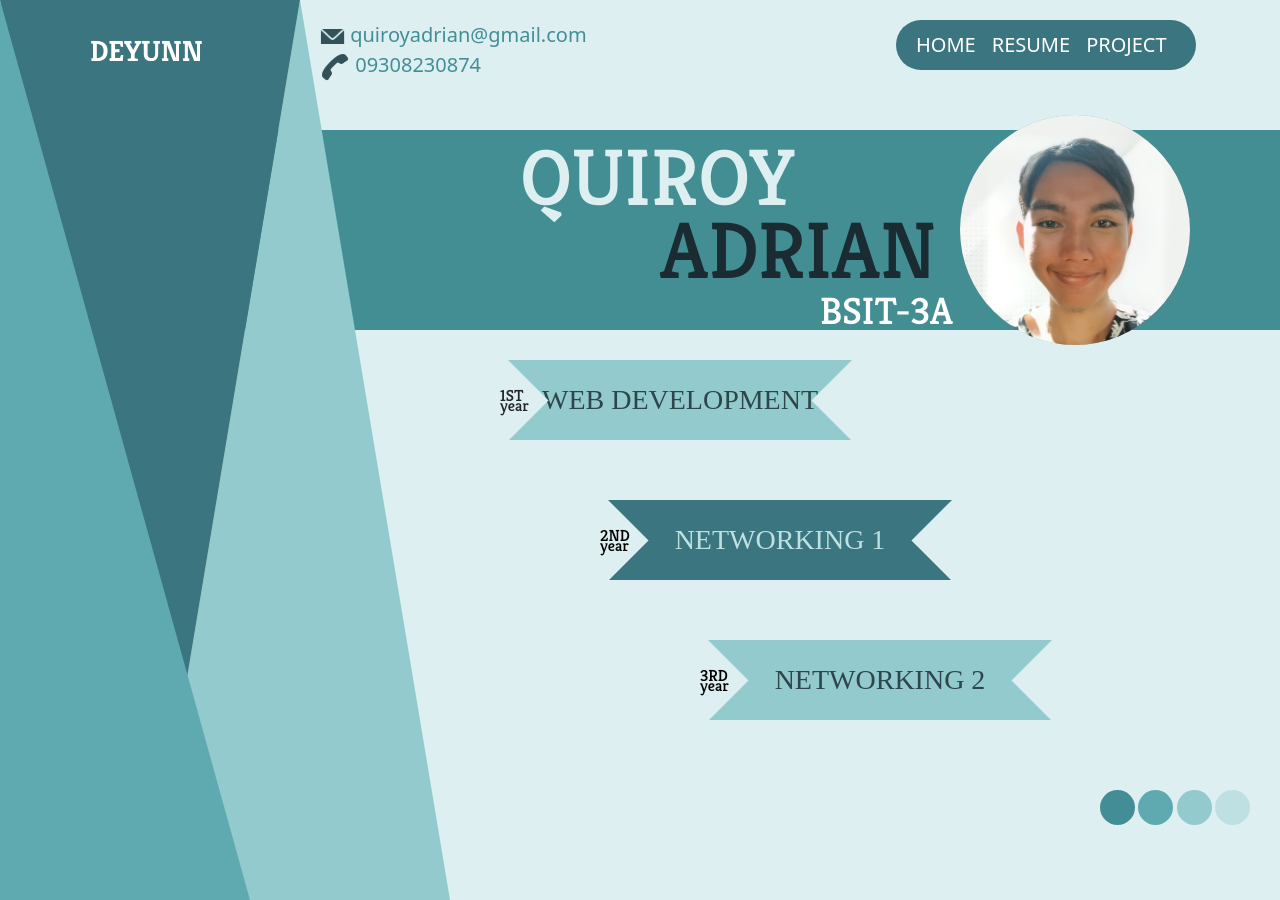
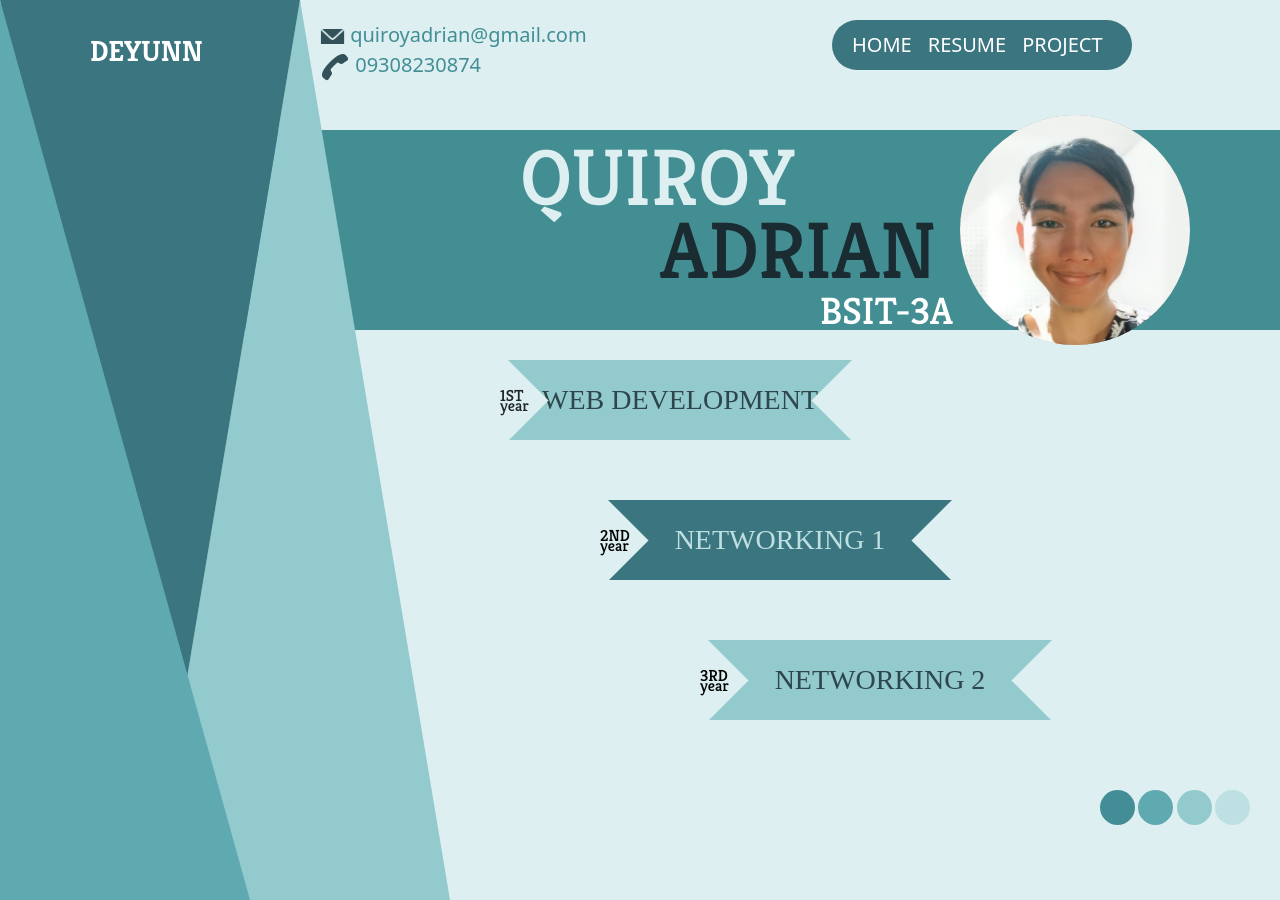
Before and after one commit to deyuhnn/ias, a plain HTML site: page index.html in a window 1280 px wide. Drawn offline with nearby package versions, Linux system fonts and the light colour scheme; a web font is replaced by a local one.

Commit message:
Update index.css

```diff
--- a/css/index.css
+++ b/css/index.css
@@ -367,7 +367,7 @@ body{
   width: 300px;
   height: 50px;
   position: absolute;
-  left: 70%;
+  left: 65%;
   border-radius: 50px;
   background-color: #3b757f;
   top: 20px;
```
